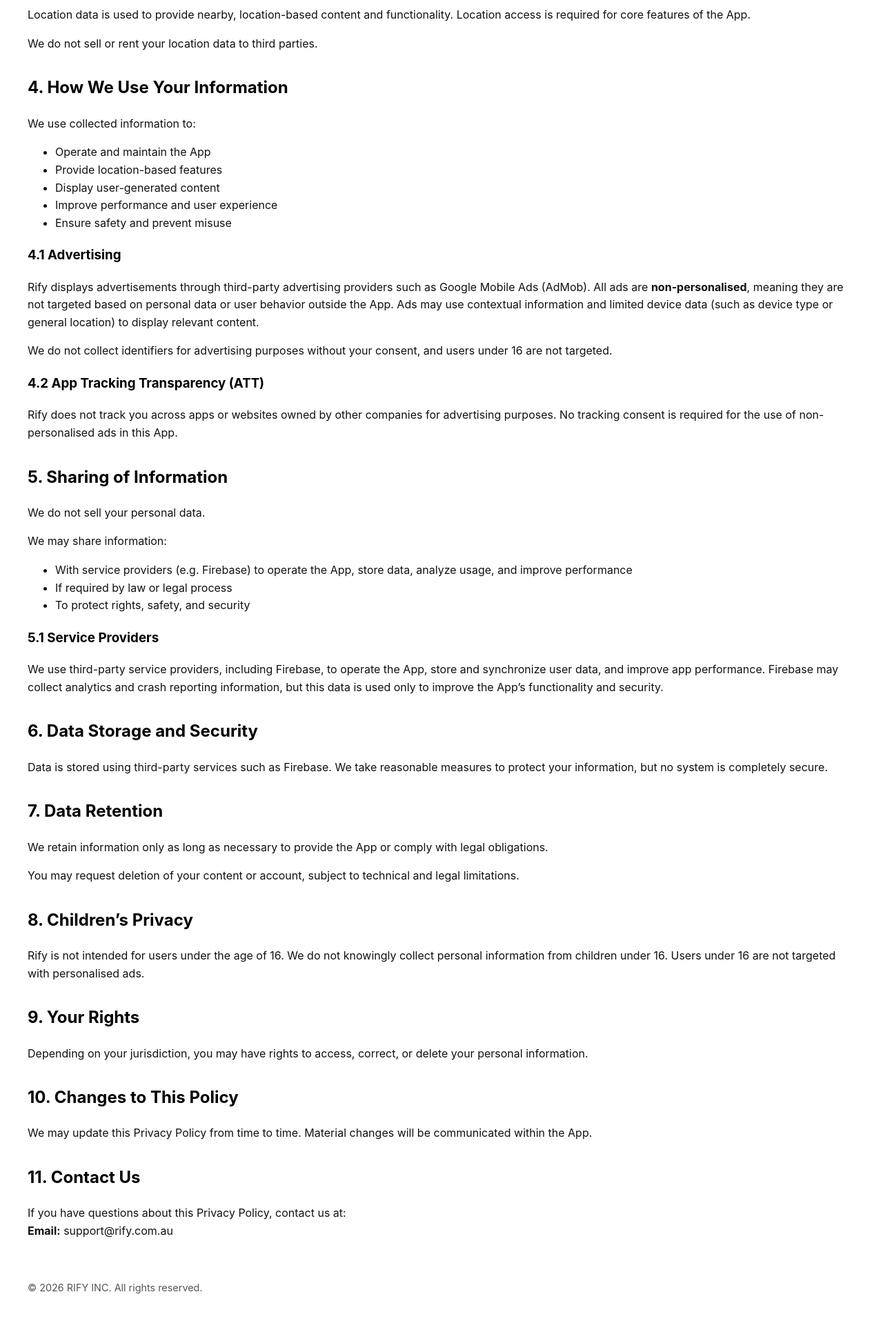
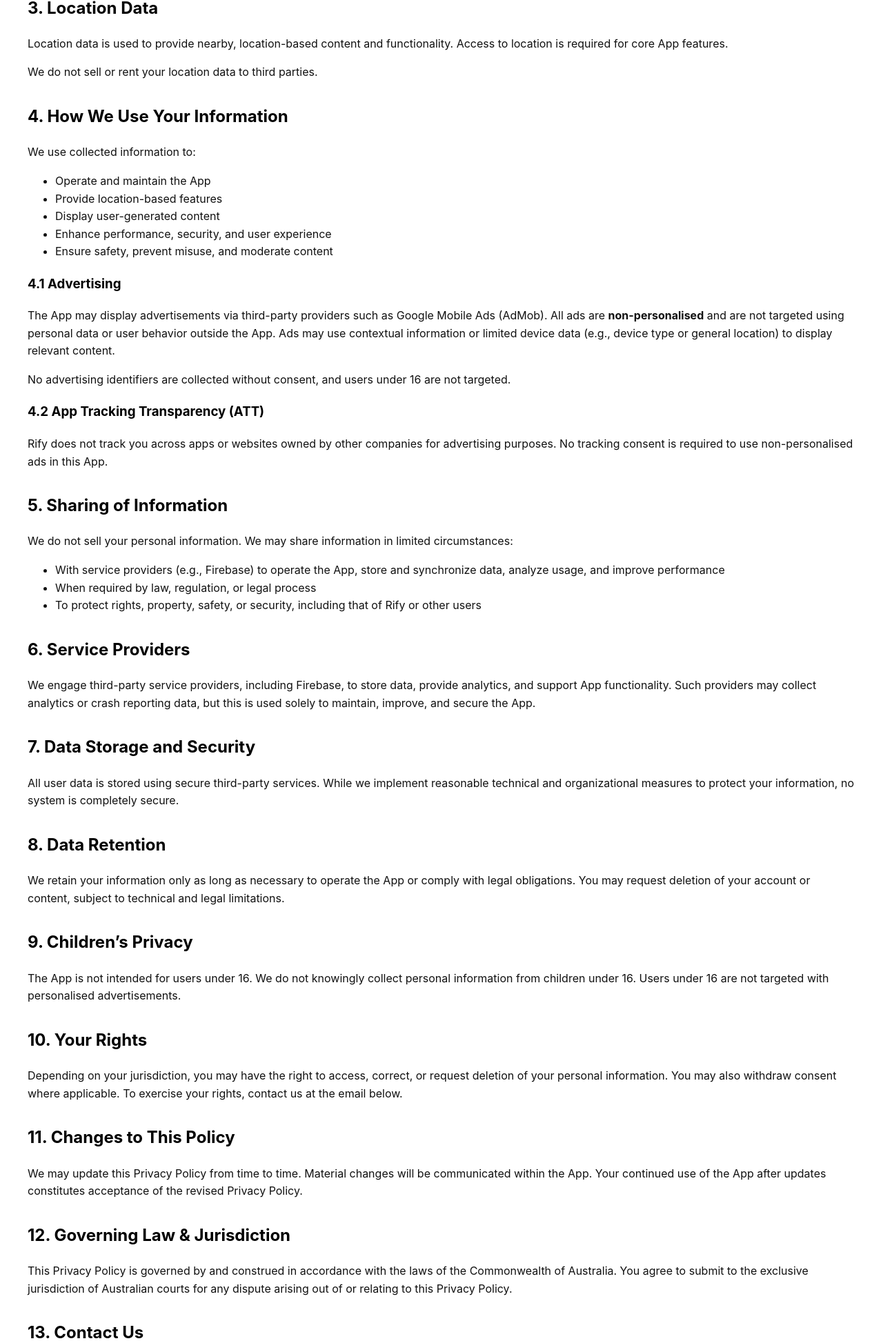
Before and after one commit to Rify-Production/Rify_Privacy_Policy, a plain HTML site: page index.html in a window 1280 px wide. Shown: the part 856-2800 px from the top of the page at 69% size. Before the commit the page ends 2774 px from the top, so only its background shows below. Drawn offline with Linux system fonts and the light colour scheme.

Commit message:
Update index.html
Updated version, and Company name and date, and up reved

```diff
--- a/index.html
+++ b/index.html
@@ -39,16 +39,16 @@
 <body>
 
 <h1>Privacy Policy</h1>
-<p><strong>Version:</strong> 1.0</p>
-<p><strong>Last updated:</strong> 10 January 2026</p>
+<p><strong>Version:</strong> 1.1</p>
+<p><strong>Last updated:</strong> 24 January 2026</p>
 
 <section>
 <p>
-This Privacy Policy explains how <strong>RIFY INC.</strong> ("Rify", "we", "us", or "our") collects, uses, and protects your
-information when you use the <strong>Rify</strong> mobile application ("App").
+This Privacy Policy explains how <strong>RIFY PTY LTD</strong> ("Rify", "we", "us", or "our") collects, uses, stores, and protects
+your information when you use the <strong>Rify</strong> mobile application ("App").
 </p>
 <p>
-By using the App, you agree to the collection and use of information in accordance with this Privacy Policy.
+By using the App, you consent to the practices described in this Privacy Policy.
 </p>
 </section>
 
@@ -57,33 +57,36 @@ By using the App, you agree to the collection and use of information in accordan
 
 <h3>1.1 Information You Provide</h3>
 <p>
-When you use Rify, you may provide:
+When using Rify, you may provide:
 </p>
 <ul>
 <li>Camera-captured photos</li>
-<li>Text content such as public service announcements (PSAs)</li>
-<li>Account-related information (e.g. authentication identifiers)</li>
+<li>Text content, such as public service announcements (PSAs)</li>
+<li>Account-related information, including authentication identifiers</li>
 </ul>
 
-<h3>1.2 Automatically Collected Information</h3>
+<h3>1.2 Information Collected Automatically</h3>
+<p>
+We automatically collect certain information to operate and improve the App:
+</p>
 <ul>
-<li>Precise location data (GPS), when permission is granted</li>
-<li>Device and usage information (e.g. app interactions, timestamps)</li>
+<li>Precise location data (GPS), if permission is granted</li>
+<li>Device information (e.g., model, OS version) and app usage metrics (e.g., interactions, timestamps)</li>
 </ul>
 </section>
 
 <section>
 <h2>2. Camera and Photos</h2>
 <p>
-Rify only allows photo uploads captured directly through the device camera. The App does not access your photo library.
+Rify only permits photo uploads captured directly via the device camera. The App does not access your personal photo library.
 </p>
 </section>
 
 <section>
 <h2>3. Location Data</h2>
 <p>
-Location data is used to provide nearby, location-based content and functionality. Location access is required for core
-features of the App.
+Location data is used to provide nearby, location-based content and functionality. Access to location is required for core
+App features.
 </p>
 <p>
 We do not sell or rent your location data to third parties.
@@ -99,100 +102,106 @@ We use collected information to:
 <li>Operate and maintain the App</li>
 <li>Provide location-based features</li>
 <li>Display user-generated content</li>
-<li>Improve performance and user experience</li>
-<li>Ensure safety and prevent misuse</li>
+<li>Enhance performance, security, and user experience</li>
+<li>Ensure safety, prevent misuse, and moderate content</li>
 </ul>
 
 <h3>4.1 Advertising</h3>
 <p>
-Rify displays advertisements through third-party advertising providers such as Google Mobile Ads (AdMob). All ads are
-<strong>non-personalised</strong>, meaning they are not targeted based on personal data or user behavior outside the App.
-Ads may use contextual information and limited device data (such as device type or general location) to display relevant content.
+The App may display advertisements via third-party providers such as Google Mobile Ads (AdMob). All ads are
+<strong>non-personalised</strong> and are not targeted using personal data or user behavior outside the App.
+Ads may use contextual information or limited device data (e.g., device type or general location) to display relevant content.
 </p>
 <p>
-We do not collect identifiers for advertising purposes without your consent, and users under 16 are not targeted.
+No advertising identifiers are collected without consent, and users under 16 are not targeted.
 </p>
 
 <h3>4.2 App Tracking Transparency (ATT)</h3>
 <p>
 Rify does not track you across apps or websites owned by other companies for advertising purposes.
-No tracking consent is required for the use of non-personalised ads in this App.
+No tracking consent is required to use non-personalised ads in this App.
 </p>
 </section>
 
 <section>
 <h2>5. Sharing of Information</h2>
 <p>
-We do not sell your personal data.
-</p>
-<p>
-We may share information:
+We do not sell your personal information. We may share information in limited circumstances:
 </p>
 <ul>
-<li>With service providers (e.g. Firebase) to operate the App, store data, analyze usage, and improve performance</li>
-<li>If required by law or legal process</li>
-<li>To protect rights, safety, and security</li>
+<li>With service providers (e.g., Firebase) to operate the App, store and synchronize data, analyze usage, and improve performance</li>
+<li>When required by law, regulation, or legal process</li>
+<li>To protect rights, property, safety, or security, including that of Rify or other users</li>
 </ul>
+</section>
 
-<h3>5.1 Service Providers</h3>
+<section>
+<h2>6. Service Providers</h2>
 <p>
-We use third-party service providers, including Firebase, to operate the App, store and synchronize user data, and improve
-app performance. Firebase may collect analytics and crash reporting information, but this data is used only to improve
-the App’s functionality and security.
+We engage third-party service providers, including Firebase, to store data, provide analytics, and support App functionality.
+Such providers may collect analytics or crash reporting data, but this is used solely to maintain, improve, and secure the App.
 </p>
 </section>
 
 <section>
-<h2>6. Data Storage and Security</h2>
+<h2>7. Data Storage and Security</h2>
 <p>
-Data is stored using third-party services such as Firebase. We take reasonable measures to protect your information, but
-no system is completely secure.
+All user data is stored using secure third-party services. While we implement reasonable technical and organizational measures
+to protect your information, no system is completely secure.
 </p>
 </section>
 
 <section>
-<h2>7. Data Retention</h2>
+<h2>8. Data Retention</h2>
 <p>
-We retain information only as long as necessary to provide the App or comply with legal obligations.
-</p>
-<p>
-You may request deletion of your content or account, subject to technical and legal limitations.
+We retain your information only as long as necessary to operate the App or comply with legal obligations.
+You may request deletion of your account or content, subject to technical and legal limitations.
 </p>
 </section>
 
 <section>
-<h2>8. Children’s Privacy</h2>
+<h2>9. Children’s Privacy</h2>
 <p>
-Rify is not intended for users under the age of 16. We do not knowingly collect personal information from children under
-16. Users under 16 are not targeted with personalised ads.
+The App is not intended for users under 16. We do not knowingly collect personal information from children under 16.
+Users under 16 are not targeted with personalised advertisements.
 </p>
 </section>
 
 <section>
-<h2>9. Your Rights</h2>
+<h2>10. Your Rights</h2>
 <p>
-Depending on your jurisdiction, you may have rights to access, correct, or delete your personal information.
+Depending on your jurisdiction, you may have the right to access, correct, or request deletion of your personal information.
+You may also withdraw consent where applicable. To exercise your rights, contact us at the email below.
 </p>
 </section>
 
 <section>
-<h2>10. Changes to This Policy</h2>
+<h2>11. Changes to This Policy</h2>
 <p>
 We may update this Privacy Policy from time to time. Material changes will be communicated within the App.
+Your continued use of the App after updates constitutes acceptance of the revised Privacy Policy.
 </p>
 </section>
 
 <section>
-<h2>11. Contact Us</h2>
+<h2>12. Governing Law & Jurisdiction</h2>
 <p>
-If you have questions about this Privacy Policy, contact us at:
+This Privacy Policy is governed by and construed in accordance with the laws of the Commonwealth of Australia.
+You agree to submit to the exclusive jurisdiction of Australian courts for any dispute arising out of or relating to this Privacy Policy.
+</p>
+</section>
+
+<section>
+<h2>13. Contact Us</h2>
+<p>
+If you have questions, concerns, or complaints regarding this Privacy Policy, contact us at:
 <br>
 <strong>Email:</strong> support@rify.com.au
 </p>
 </section>
 
 <footer>
-<p>© 2026 RIFY INC. All rights reserved.</p>
+<p>© 2026 RIFY PTY LTD. All rights reserved.</p>
 </footer>
 
 </body>
```
